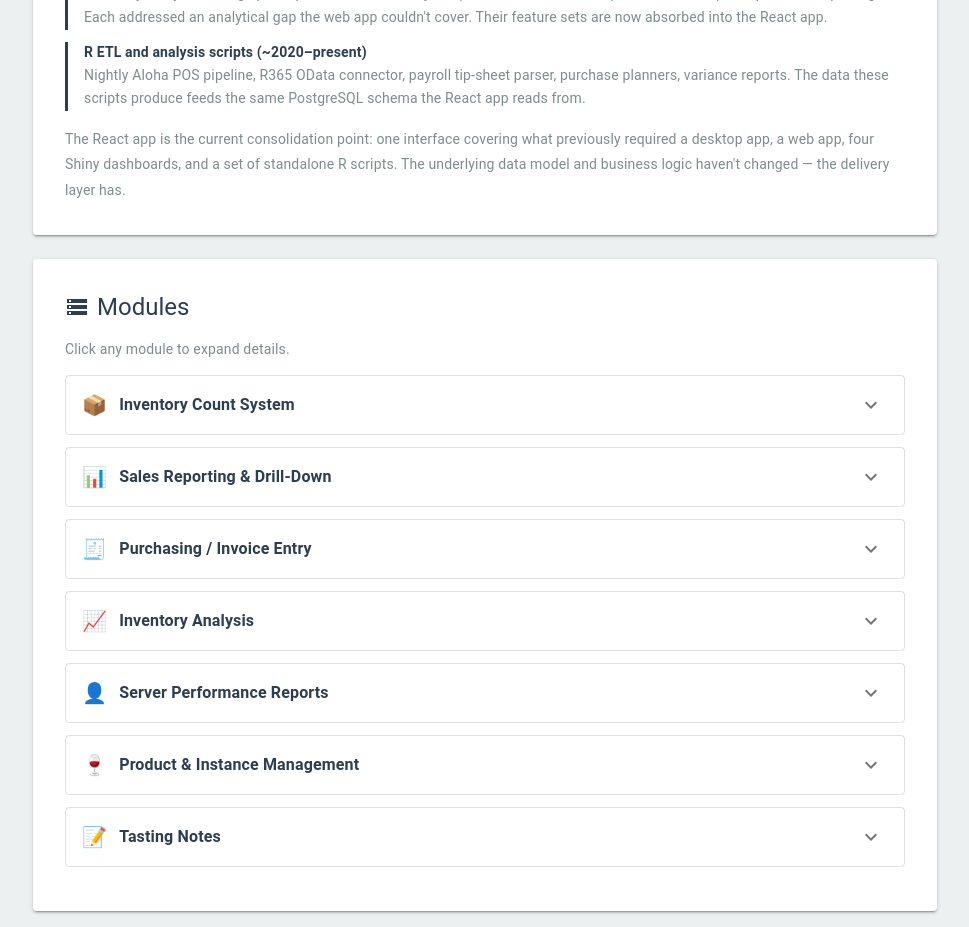
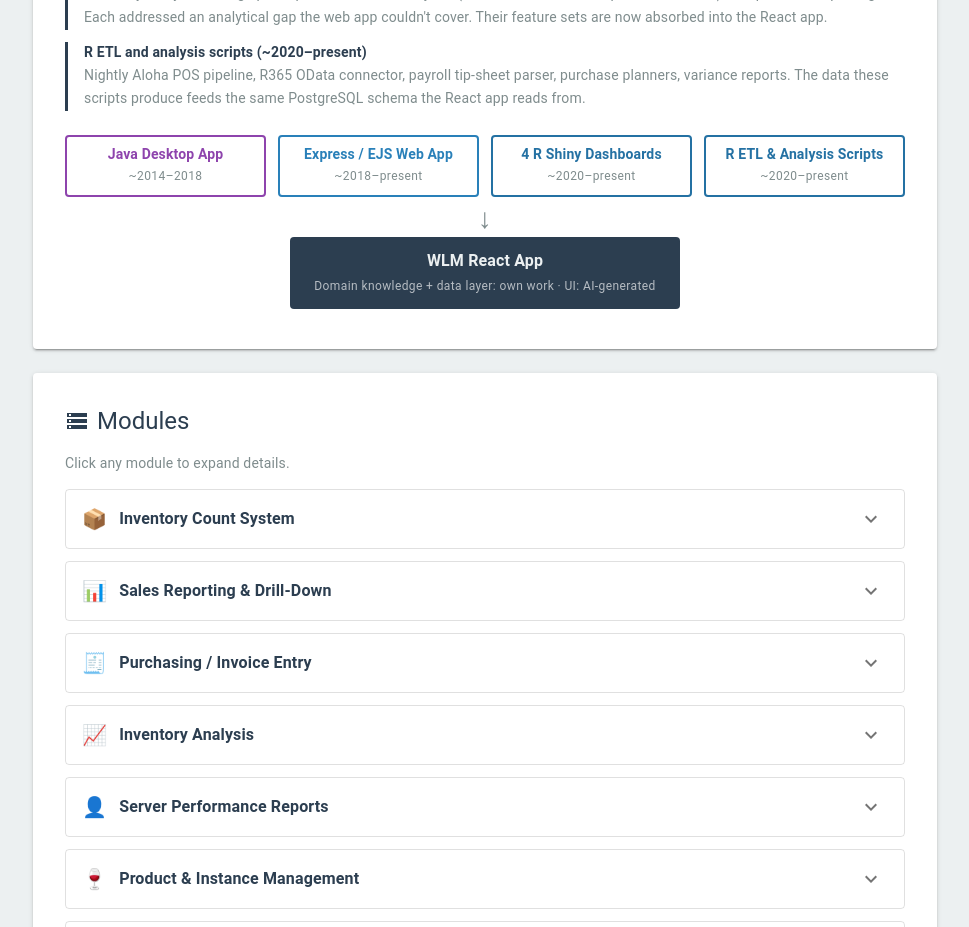
Before and after one commit to mdonovan3/Portfolio, a React (Vite) app: page /projects/wlm-react in a window 1280 px wide. Shown: the part 1100-2027 px from the top of the page, without its empty margins (295-1264 px from the left). Built offline with nearby package versions, Linux system fonts and the light colour scheme.

Commit message:
Add predecessor → React app flow diagram to WLM React page
Co-Authored-By: Claude Sonnet 4.6 <noreply@anthropic.com>

```diff
--- a/src/pages/WlmReact.jsx
+++ b/src/pages/WlmReact.jsx
@@ -337,12 +337,64 @@ const WlmReact = () => {
             </Box>
           ))}
         </Box>
-        <Typography variant="body2" color="text.secondary" sx={{ lineHeight: 1.8 }}>
-          The React app is the current consolidation point: one interface covering what
-          previously required a desktop app, a web app, four Shiny dashboards, and a set of
-          standalone R scripts. The underlying data model and business logic haven't changed —
-          the delivery layer has.
-        </Typography>
+        {/* Flow diagram */}
+        <Box sx={{ mt: 3, mb: 1 }}>
+          {/* Source boxes */}
+          <Box sx={{ display: "flex", flexWrap: "wrap", gap: 1.5, justifyContent: "center", mb: 1 }}>
+            {[
+              { label: "Java Desktop App", sub: "~2014–2018", color: "#8e44ad" },
+              { label: "Express / EJS Web App", sub: "~2018–present", color: "#2980b9" },
+              { label: "4 R Shiny Dashboards", sub: "~2020–present", color: "#2471a3" },
+              { label: "R ETL & Analysis Scripts", sub: "~2020–present", color: "#2471a3" },
+            ].map(({ label, sub, color }) => (
+              <Box
+                key={label}
+                sx={{
+                  border: `2px solid ${color}`,
+                  borderRadius: 1,
+                  px: 2,
+                  py: 1,
+                  minWidth: 160,
+                  textAlign: "center",
+                  flex: "1 1 140px",
+                  maxWidth: 220,
+                }}
+              >
+                <Typography variant="body2" sx={{ fontWeight: 600, color, lineHeight: 1.3 }}>
+                  {label}
+                </Typography>
+                <Typography variant="caption" sx={{ color: "#7f8c8d" }}>{sub}</Typography>
+              </Box>
+            ))}
+          </Box>
+
+          {/* Arrow */}
+          <Box sx={{ display: "flex", justifyContent: "center", my: 0.5 }}>
+            <Typography sx={{ fontSize: "1.75rem", color: "#7f8c8d", lineHeight: 1 }}>↓</Typography>
+          </Box>
+
+          {/* React app box */}
+          <Box sx={{ display: "flex", justifyContent: "center" }}>
+            <Box
+              sx={{
+                backgroundColor: "#2c3e50",
+                color: "#fff",
+                borderRadius: 1,
+                px: 3,
+                py: 1.5,
+                textAlign: "center",
+                minWidth: 260,
+              }}
+            >
+              <Typography variant="body1" sx={{ fontWeight: 700, color: "#ecf0f1" }}>
+                WLM React App
+              </Typography>
+              <Typography variant="caption" sx={{ color: "rgba(255,255,255,0.65)" }}>
+                Domain knowledge + data layer: own work · UI: AI-generated
+              </Typography>
+            </Box>
+          </Box>
+        </Box>
       </Paper>
 
       {/* Modules */}
```
